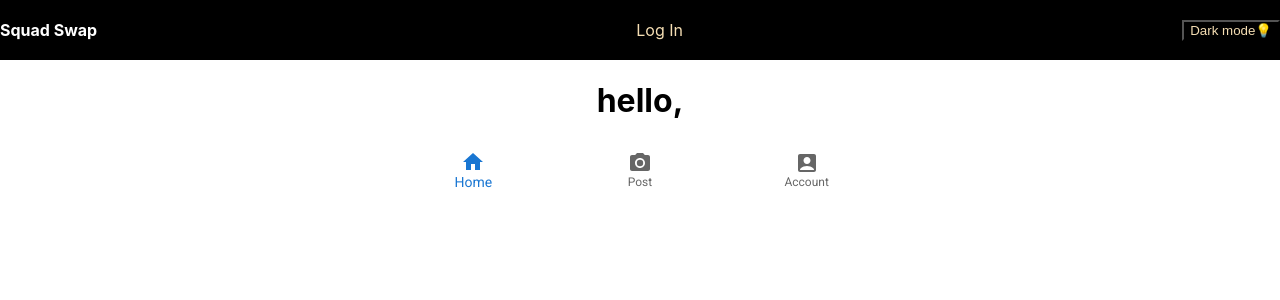
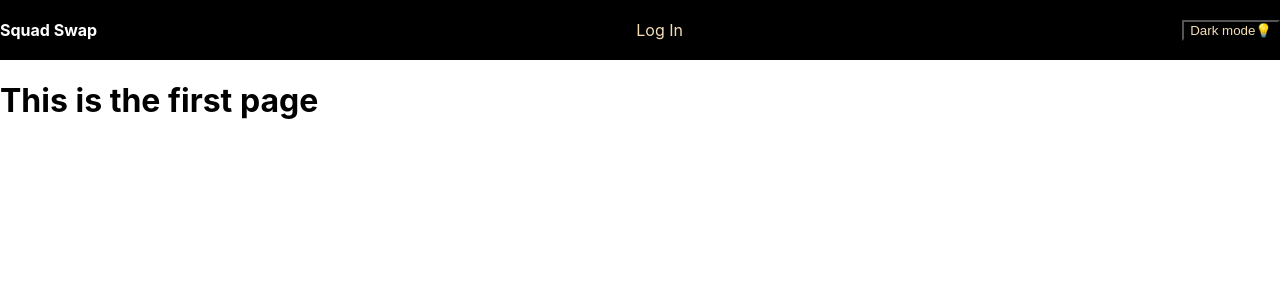
Before and after one commit to egger0a6/squad-swap, a React (Create React App) app: page / in a window 1280 px wide. Shown: the top 300 px of the page. Built offline with nearby package versions, Linux system fonts and the light colour scheme; no server answers.

Commit message:
some change made4

```diff
--- a/src/pages/Landing/Landing.jsx
+++ b/src/pages/Landing/Landing.jsx
@@ -1,13 +1,21 @@
-import styles from './Landing.module.css'
-import BottomNav from '../../components/NavBar/BottomNav'
+import styles from "./Landing.module.css";
+import BottomNav from "../../components/NavBar/BottomNav";
 
 const Landing = ({ user }) => {
   return (
-      <main className={styles.container}>
-        <h1>hello,</h1>
-        <BottomNav />
-      </main>
-  )
-}
+    <>
+      {user ? (
+        <main className={styles.container}>
+          <h1>This is Home page,</h1>
+          <BottomNav />
+        </main>
+      ) : (
+        <main>
+          <h1>This is the first page</h1>
+        </main>
+      )}
+    </>
+  );
+};
 
-export default Landing
+export default Landing;
```
